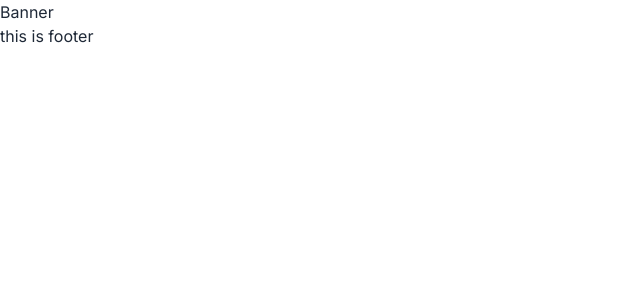
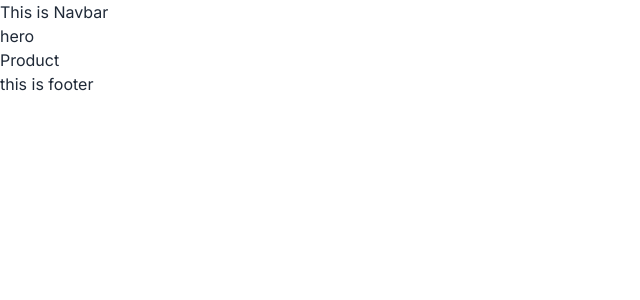
Before and after one commit to SagorAhamed251245/HatMart_client, a Next.js app: page / in a window 1280 px wide. Shown: the top 300 px of the page, without its empty margins (0-640 px from the left). Built offline with nearby package versions, Linux system fonts and the light colour scheme.

Commit message:
page setup

```diff
--- a/src/app/(primaryLayout)/(home)/page.js
+++ b/src/app/(primaryLayout)/(home)/page.js
@@ -1,10 +1,14 @@
-import Banner from "@/components/Home/Banner";
+import Hero from "@/components/Home/Hero/Hero";
+import Products from "@/components/Home/Products/Products";
+import NavBar from "@/components/Shared/NavBar/NavBar";
 import React from "react";
 
 const Homepage = () => {
   return (
     <>
-      <Banner></Banner>
+      <NavBar></NavBar>
+      <Hero></Hero>
+      <Products></Products>
     </>
   );
 };
--- a/src/components/Home/Banner.jsx
+++ /dev/null
@@ -1,11 +0,0 @@
-import React from "react";
-
-const Banner = () => {
-  return (
-    <section>
-      <h1>Banner</h1>
-    </section>
-  );
-};
-
-export default Banner;
--- /dev/null
+++ b/src/components/Home/Hero/Hero.jsx
@@ -0,0 +1,11 @@
+import React from 'react';
+
+const Hero = () => {
+    return (
+        <div>
+            hero
+        </div>
+    );
+};
+
+export default Hero;
--- /dev/null
+++ b/src/components/Home/Products/Products.jsx
@@ -0,0 +1,11 @@
+import React from 'react';
+
+const Products = () => {
+    return (
+        <div>
+            <h1>Product</h1>
+        </div>
+    );
+};
+
+export default Products;
--- /dev/null
+++ b/src/components/Shared/NavBar/NavBar.jsx
@@ -0,0 +1,11 @@
+import React from 'react';
+
+const NavBar = () => {
+    return (
+        <div>
+            This is Navbar
+        </div>
+    );
+};
+
+export default NavBar;
```
